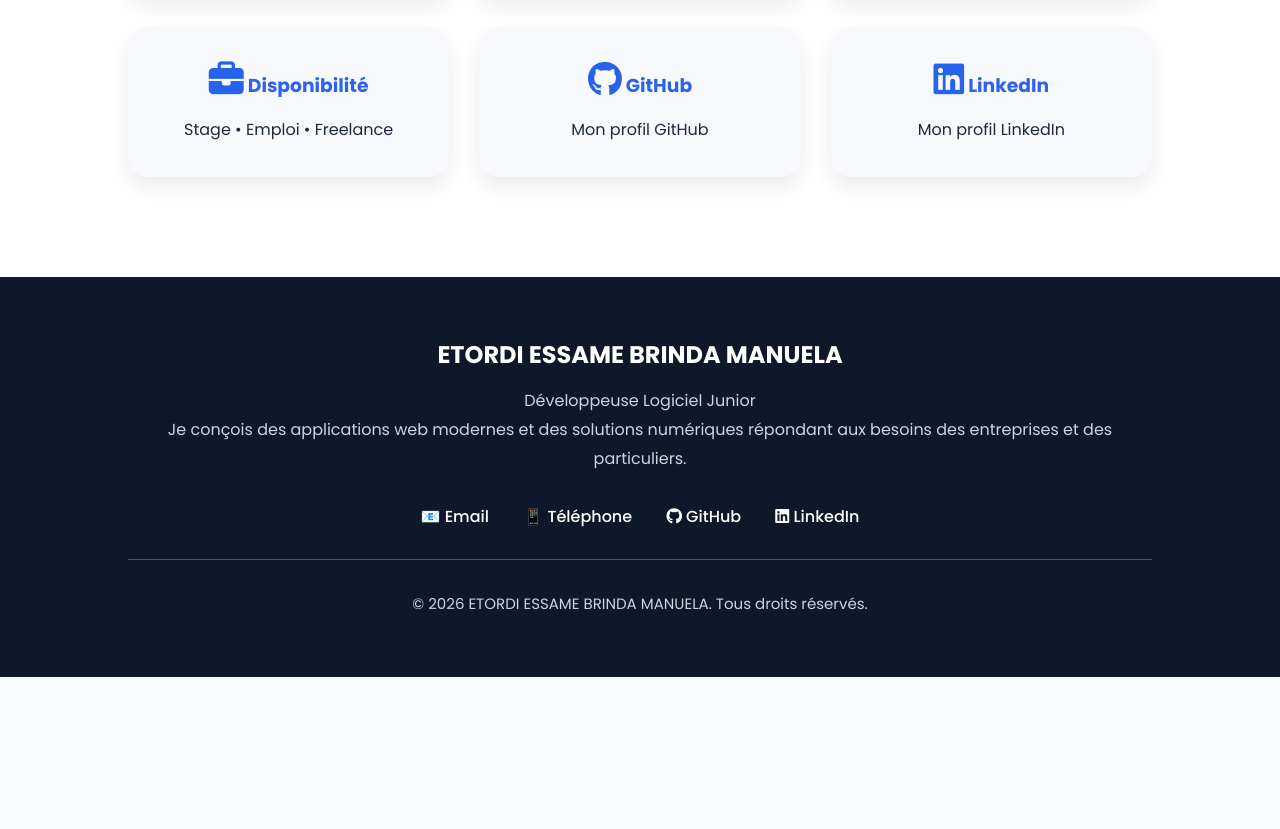
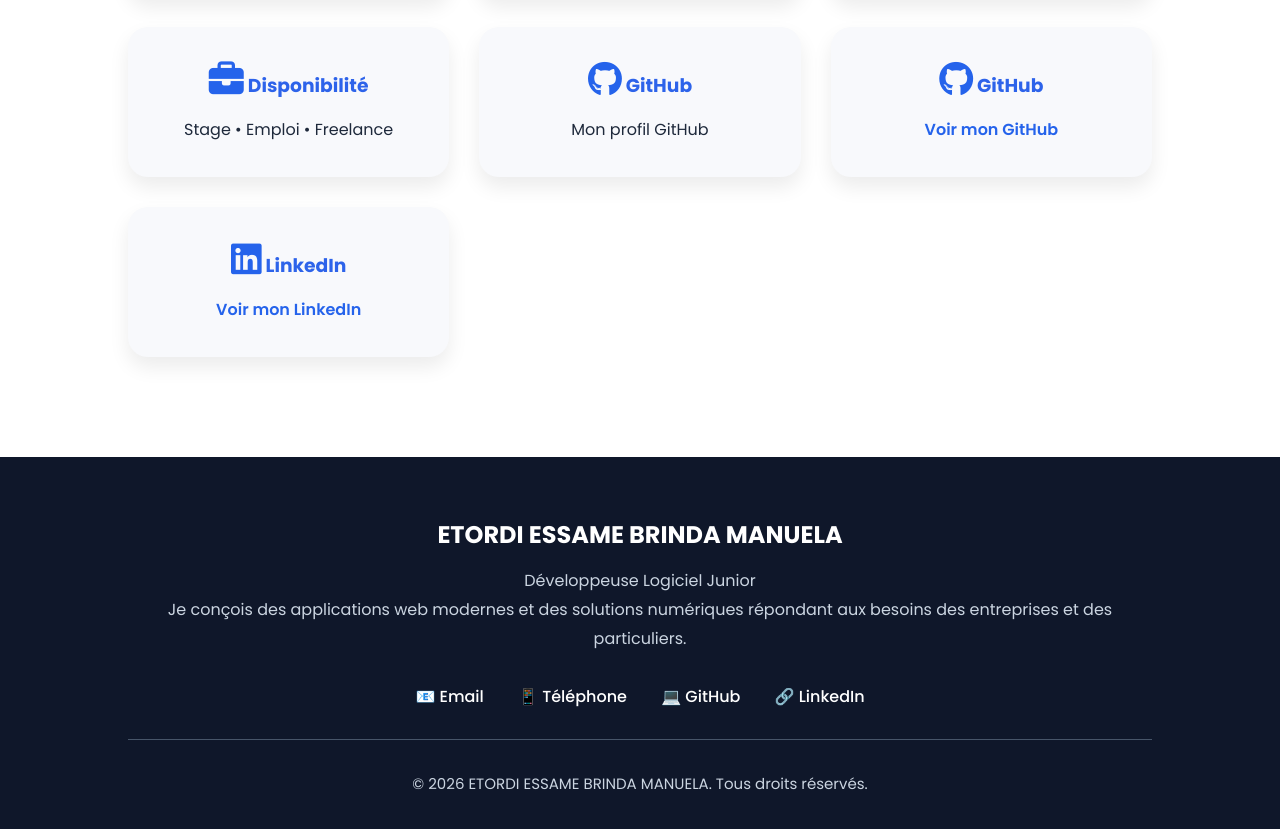
Before and after one commit to etordiessamebrindamanuela-droid/portfolio, a plain HTML site: page index.html in a window 1280 px wide. Shown: the part 6756-7585 px from the top of the page. Before the commit the page ends 7433 px from the top, so only its background shows below. Drawn offline with Linux system fonts and the light colour scheme.

Commit message:
Ajout des liens GitHub et LinkedIn

```diff
--- a/index.html
+++ b/index.html
@@ -617,9 +617,27 @@ Développeuse Web & Logiciel Junior
 
 <div class="contact-card">
 
-<h3><i class="fab fa-linkedin"></i> LinkedIn</h3>
+    <h3><i class="fab fa-github"></i> GitHub</h3>
 
-<p>Mon profil LinkedIn</p>
+    <p>
+        <a href="https://github.com/etordiessamebrindamanuela-droid"
+           target="_blank">
+            Voir mon GitHub
+        </a>
+    </p>
+
+</div>
+
+<div class="contact-card">
+
+    <h3><i class="fab fa-linkedin"></i> LinkedIn</h3>
+
+    <p>
+        <a href="https://www.linkedin.com/in/brinda-manuela-etordi-essame-776296385/"
+           target="_blank">
+            Voir mon LinkedIn
+        </a>
+    </p>
 
 </div>
 
@@ -649,14 +667,12 @@ Développeuse Web & Logiciel Junior
 
             <a href="tel:+237698030746">📱 Téléphone</a>
 
-<a href="#" target="_blank">
-<i class="fab fa-github"></i>
-GitHub
+<a href="https://github.com/etordiessamebrindamanuela-droid" target="_blank">
+💻 GitHub
 </a>
 
-<a href="#" target="_blank">
-<i class="fab fa-linkedin"></i>
-LinkedIn
+<a href="https://www.linkedin.com/in/brinda-manuela-etordi-essame-776296385/" target="_blank">
+🔗 LinkedIn
 </a>
         </div>
 
--- a/style.css
+++ b/style.css
@@ -1272,3 +1272,14 @@ transform:translateY(-5px);
     opacity:1;
     transform:translateY(0) scale(1);
 }
+.contact-card a{
+    color:#2563eb;
+    text-decoration:none;
+    font-weight:600;
+    transition:.3s;
+}
+
+.contact-card a:hover{
+    color:#1d4ed8;
+    text-decoration:underline;
+}
```
